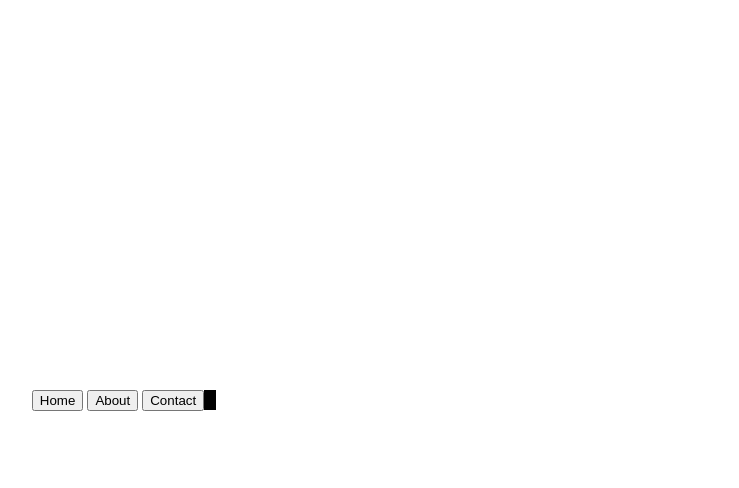
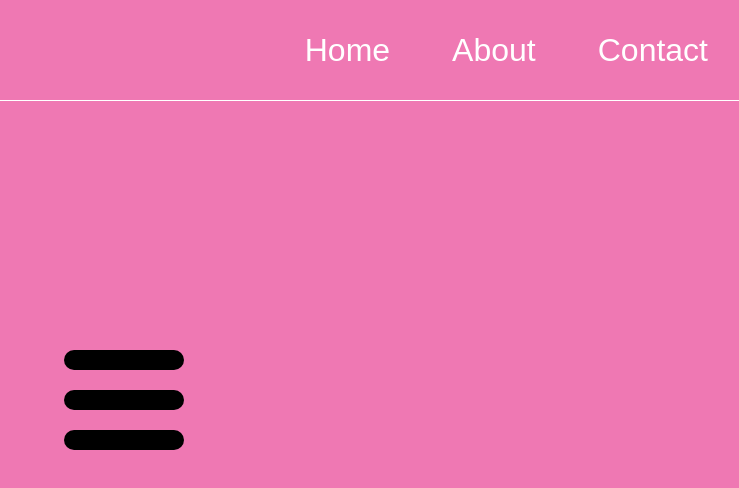
Before and after one commit to Timcsi1/SCSS-practice, a plain HTML site: page frontend/index.html in a window 1280 px wide. Shown: the whole page, without its empty margins (516-1255 px from the left). Drawn offline with Linux system fonts and the light colour scheme.

Commit message:
módosítások scss

```diff
--- a/frontend/style.css
+++ b/frontend/style.css
@@ -1,15 +1,109 @@
 .hamburger-menu {
-  width: 12px;
+  height: 100px;
+  display: flex;
+  align-items: center;
+  justify-content: center;
+}
+.hamburger-menu span {
+  width: 120px;
   height: 20px;
   background-color: black;
+  position: relative;
+  pointer-events: none;
+  border-radius: 10px;
+  transition: all 0.5s ease;
+}
+.hamburger-menu span::before, .hamburger-menu span::after {
+  width: 120px;
+  height: 20px;
+  background-color: inherit;
+  content: "";
+  position: absolute;
+  border-radius: 10px;
+  transition: all 0.5s ease;
+}
+.hamburger-menu span::before {
+  top: -40px;
+}
+.hamburger-menu span::after {
+  bottom: -40px;
+}
+.hamburger-menu.clicked span {
+  height: 0;
+}
+.hamburger-menu.clicked span::before {
+  transform: rotate(45deg);
+  top: -10px;
+}
+.hamburger-menu.clicked span::after {
+  transform: rotate(-45deg);
+  bottom: -10px;
+}
+
+header {
+  position: fixed;
+  top: 0;
+  left: 0;
+  width: 100%;
+  height: 100px;
+  display: flex;
+  justify-content: flex-end;
+  gap: 50px;
+  z-index: 1;
+}
+header::after {
+  width: 100%;
+  height: 100%;
+  z-index: 2;
+  content: "";
+  position: absolute;
+  top: 0;
+  left: 50%;
+  transform: translateX(-50%);
+  border-bottom: 1px solid white;
+  -webkit-animation: border-grow 2s ease;
+          animation: border-grow 2s ease;
+}
+@-webkit-keyframes border-grow {
+  0% {
+    width: 0%;
+  }
+  100% {
+    width: 100%;
+  }
+}
+@keyframes border-grow {
+  0% {
+    width: 0%;
+  }
+  100% {
+    width: 100%;
+  }
+}
+header button {
+  -webkit-appearance: none !important;
+     -moz-appearance: none !important;
+          appearance: none !important;
+  background-color: unset;
+  border: unset;
+  color: inherit;
+  font-size: 32px;
+}
+header button:last-child {
+  margin-right: 50px;
+}
+
+body {
+  background-color: #ef78b3;
+  color: white;
 }
 
 #root {
   width: 100%;
   height: 100vh;
   display: flex;
+  align-items: center;
   justify-content: center;
-  align-items: center;
 }
 
 * {
```
Also changed, not shown: 1 other file.
